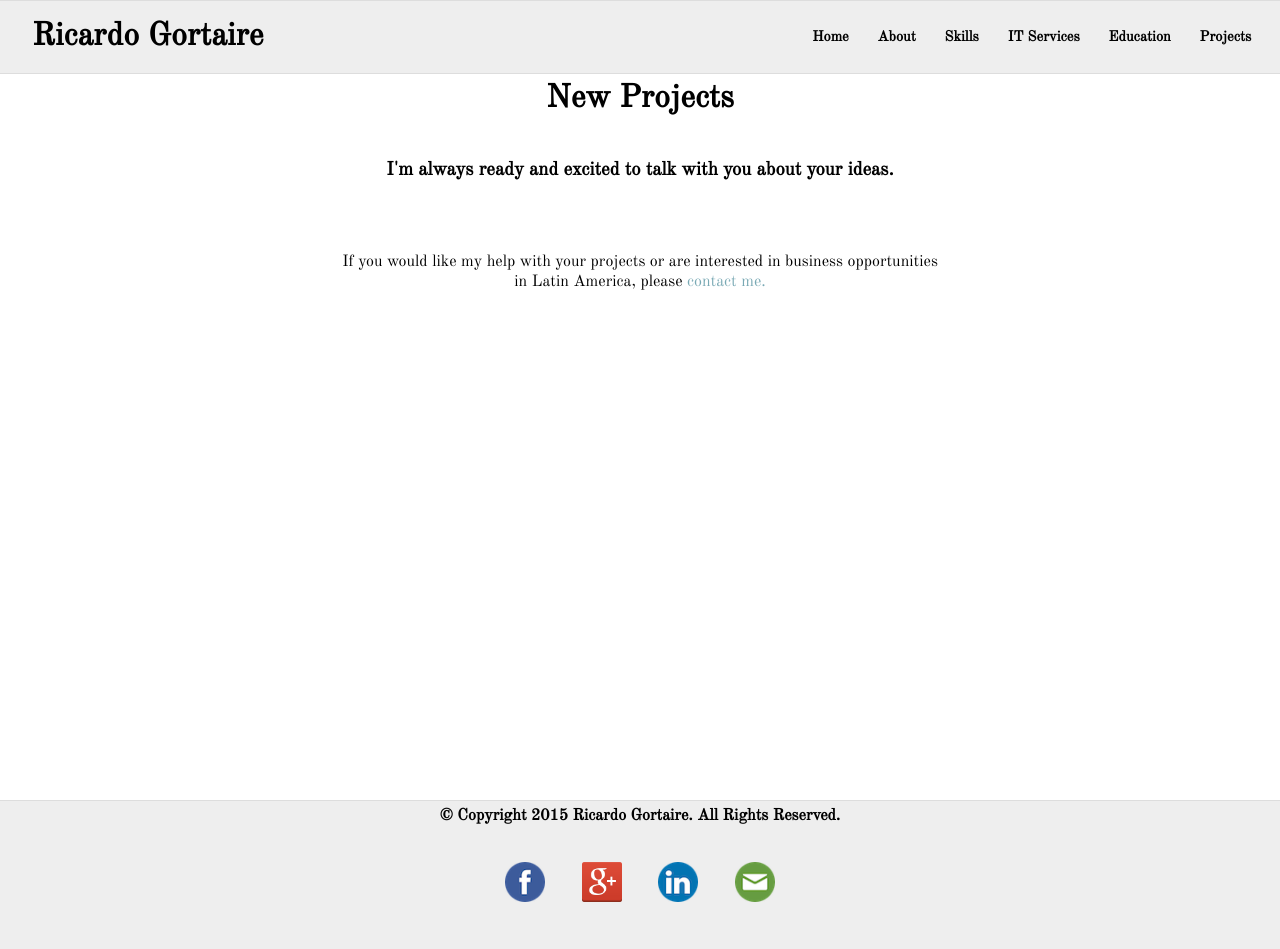
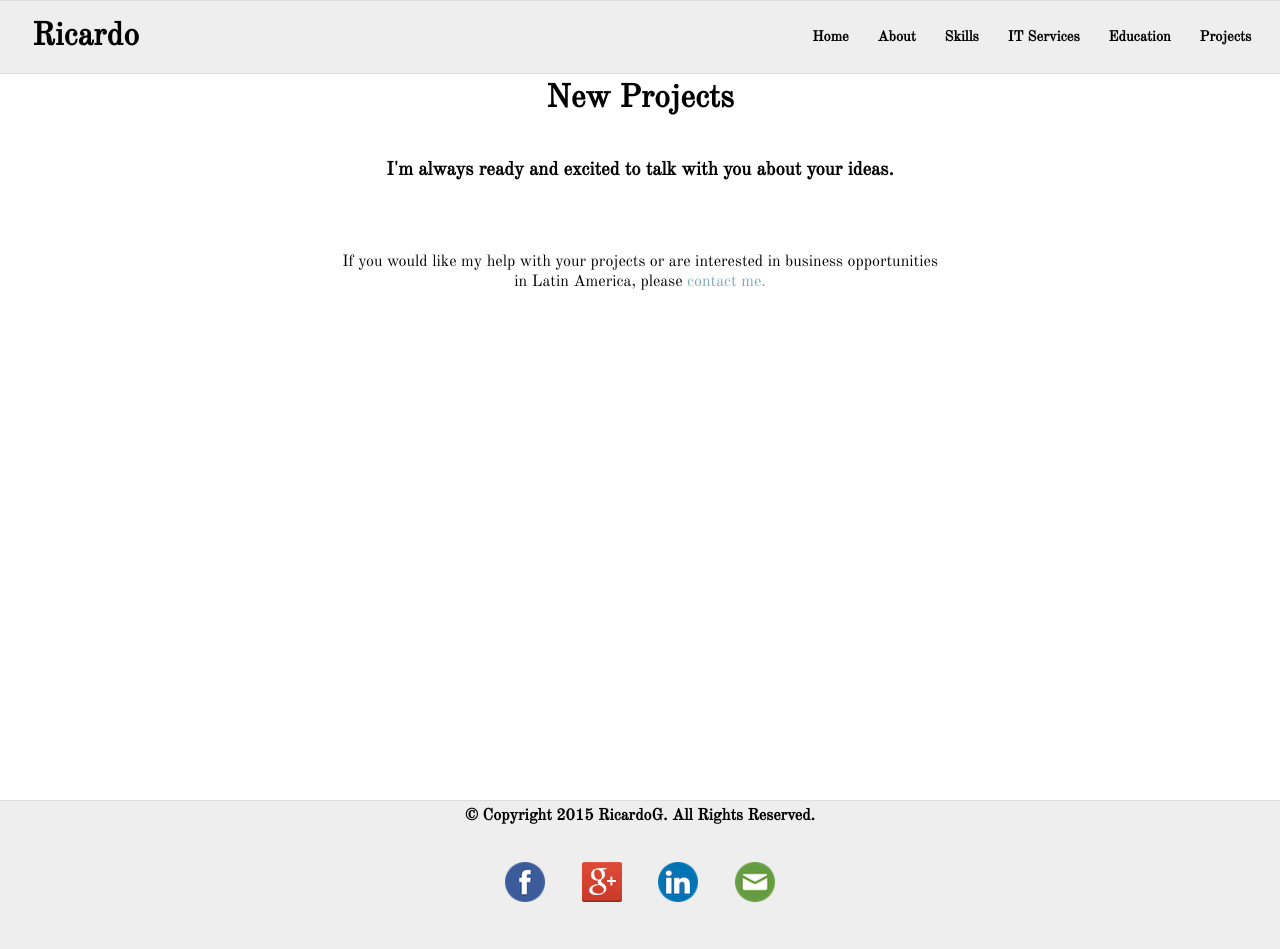
Before and after one commit to ricardodgg/test, a plain HTML site: page contact.html in a window 1280 px wide. Drawn offline with nearby package versions, Linux system fonts and the light colour scheme; a script that the page names is missing.

Commit message:
Update contact.html

```diff
--- a/contact.html
+++ b/contact.html
@@ -2,7 +2,7 @@
 <html>
 <head>
 <meta charset="utf-8">
-<title>Ricardo Gortaire</title>
+<title>Ricardo</title>
     <link rel="stylesheet" type="text/css" href="http://fonts.googleapis.com/css?family=Old Standard TT">
     <link rel="stylesheet" type="text/css" href="style.css">
     <script type="text/javascript" src="update.js"></script>
@@ -10,7 +10,7 @@
 
 <body>
 	<div id="header">
-        <div id="header-name"><a href="index.html">Ricardo Gortaire</a></div>
+        <div id="header-name"><a href="index.html">Ricardo</a></div>
 		<ul id="header-navbar">
         	<li class="header-navbar-item"><a href="index.html">Home</a></li>
 			<li class="header-navbar-item"><a href="about.html">About</a></li>
@@ -38,7 +38,7 @@
 
 
     <div id="footer">
-        © Copyright 2015 Ricardo Gortaire. All Rights Reserved.
+        © Copyright 2015 RicardoG. All Rights Reserved.
         <br>
         <br>
         <a target="_blank" href="http://www.facebook.com/"><img class="footer-icon" alt="RicardoG" src="facebookcopy.png"></a>
```
